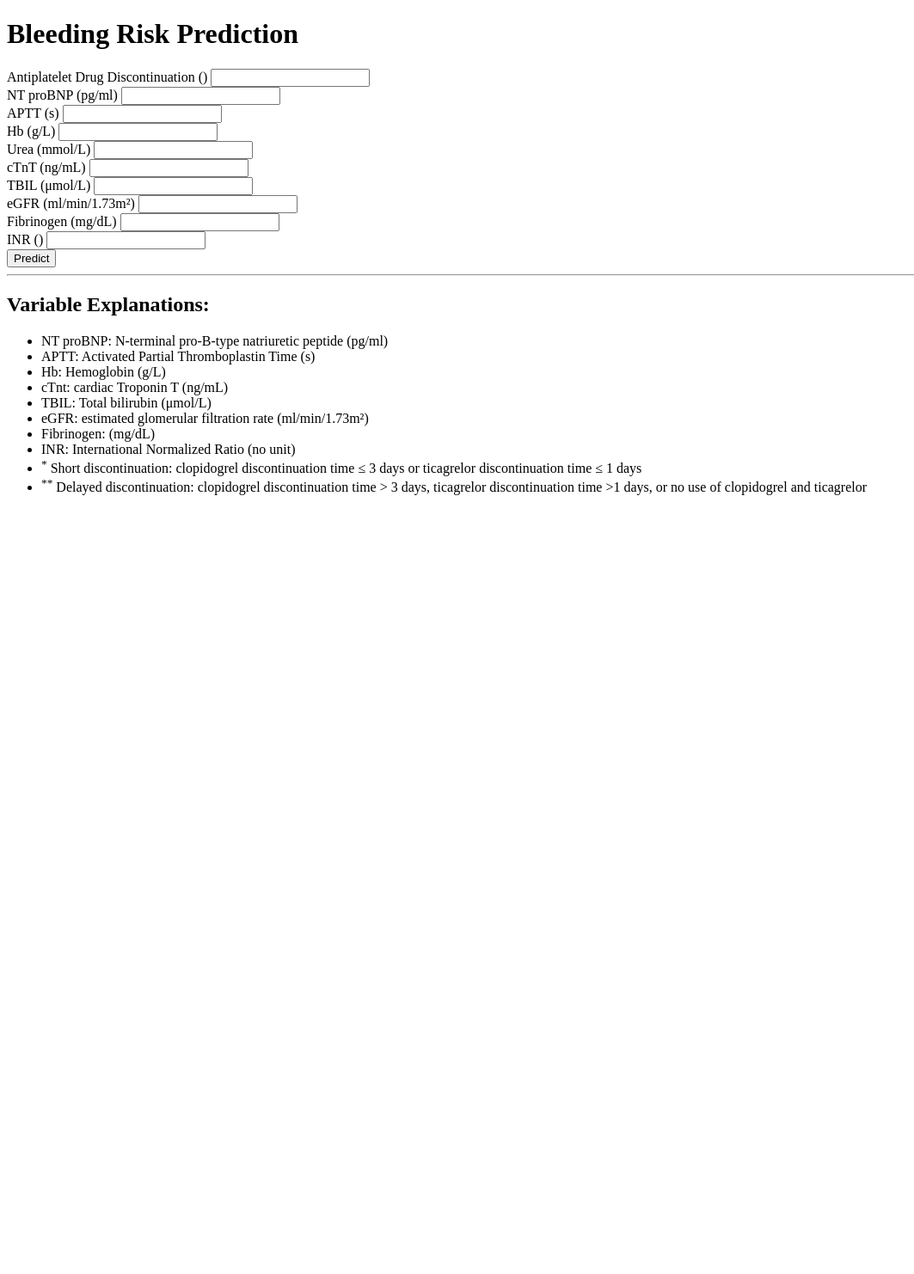
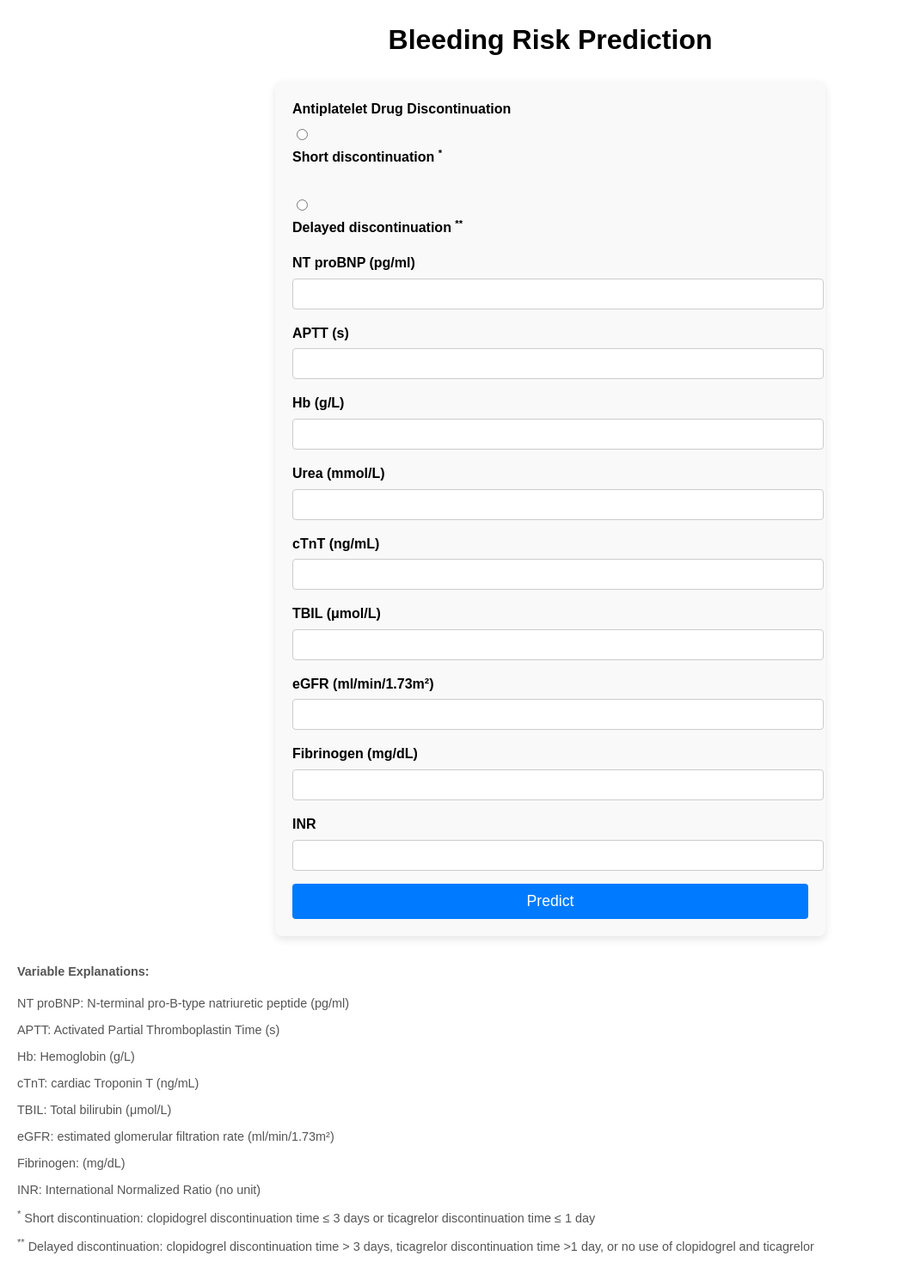
Before and after one commit to Zi1108123/bleeding-risk-prediction, a Flask app: page / in a window 1280 px wide. Shown: the whole page at 86% size, without its empty margins (0-1063 px from the left). Before the commit the page ends 576 px from the top, so only its background shows below. Run offline with Flask 3, Linux system fonts and the light colour scheme; parts of the project's set-up code (start-up, migrations or seed data) failed here and were passed over.

Commit message:
Initial commit for bleeding risk prediction project

```diff
--- a/templates/index.html
+++ b/templates/index.html
@@ -4,43 +4,136 @@
     <meta charset="UTF-8">
     <meta name="viewport" content="width=device-width, initial-scale=1.0">
     <title>Bleeding Risk Prediction</title>
+    <style>
+        body {
+            font-family: Arial, sans-serif;
+            line-height: 1.6;
+            margin: 20px;
+        }
+        h1 {
+            text-align: center;
+        }
+        form {
+            max-width: 600px;
+            margin: 0 auto;
+            background: #f9f9f9;
+            padding: 20px;
+            border-radius: 8px;
+            box-shadow: 0 4px 10px rgba(0, 0, 0, 0.1);
+        }
+        form div {
+            margin-bottom: 15px;
+        }
+        label {
+            font-weight: bold;
+            display: block;
+            margin-bottom: 5px;
+        }
+        input[type="number"], select {
+            width: 100%;
+            padding: 8px;
+            font-size: 1rem;
+            border: 1px solid #ccc;
+            border-radius: 4px;
+        }
+        button {
+            width: 100%;
+            padding: 10px;
+            background-color: #007bff;
+            color: white;
+            border: none;
+            border-radius: 4px;
+            font-size: 1.1rem;
+            cursor: pointer;
+        }
+        button:hover {
+            background-color: #0056b3;
+        }
+        .note {
+            font-size: 0.9rem;
+            color: gray;
+        }
+        .variable-explanations {
+            margin-top: 30px;
+            font-size: 0.9rem;
+            color: #555;
+        }
+        .variable-explanations ul {
+            list-style-type: none;
+            padding-left: 0;
+        }
+        .variable-explanations li {
+            margin-bottom: 8px;
+        }
+        .sup {
+            font-size: 0.7rem;
+            vertical-align: super;
+        }
+    </style>
 </head>
 <body>
     <h1>Bleeding Risk Prediction</h1>
     <form action="/predict" method="POST">
-        {% for i, feature in enumerate(top_10_features) %}
         <div>
-                <label for="feature_{{ i }}">{{ feature['name'] }} ({{ feature['unit'] }})</label>
-                {% if feature['name'] == "Antiplatelet drug discontinuation" %}
+            <label>Antiplatelet Drug Discontinuation</label>
+            <input type="radio" id="short" name="feature_0" value="1" required>
+            <label for="short">Short discontinuation <span class="sup">*</span></label><br>
+            <input type="radio" id="delayed" name="feature_0" value="2" required>
+            <label for="delayed">Delayed discontinuation <span class="sup">**</span></label>
+        </div>
         <div>
-                        <input type="radio" id="short" name="feature_{{ i }}" value="1" required>
-                        <label for="short">Short discontinuation</label>
-                        <sup>*</sup><br>
-                        <input type="radio" id="delayed" name="feature_{{ i }}" value="2" required>
-                        <label for="delayed">Delayed discontinuation</label>
-                        <sup>**</sup>
+            <label for="feature_1">NT proBNP (pg/ml)</label>
+            <input type="number" id="feature_1" name="feature_1" step="any" required>
         </div>
-                {% else %}
-                    <input type="number" id="feature_{{ i }}" name="feature_{{ i }}" step="any" required>
-                {% endif %}
+        <div>
+            <label for="feature_2">APTT (s)</label>
+            <input type="number" id="feature_2" name="feature_2" step="any" required>
         </div>
-        {% endfor %}
+        <div>
+            <label for="feature_3">Hb (g/L)</label>
+            <input type="number" id="feature_3" name="feature_3" step="any" required>
+        </div>
+        <div>
+            <label for="feature_4">Urea (mmol/L)</label>
+            <input type="number" id="feature_4" name="feature_4" step="any" required>
+        </div>
+        <div>
+            <label for="feature_5">cTnT (ng/mL)</label>
+            <input type="number" id="feature_5" name="feature_5" step="any" required>
+        </div>
+        <div>
+            <label for="feature_6">TBIL (μmol/L)</label>
+            <input type="number" id="feature_6" name="feature_6" step="any" required>
+        </div>
+        <div>
+            <label for="feature_7">eGFR (ml/min/1.73m²)</label>
+            <input type="number" id="feature_7" name="feature_7" step="any" required>
+        </div>
+        <div>
+            <label for="feature_8">Fibrinogen (mg/dL)</label>
+            <input type="number" id="feature_8" name="feature_8" step="any" required>
+        </div>
+        <div>
+            <label for="feature_9">INR</label>
+            <input type="number" id="feature_9" name="feature_9" step="any" required>
+        </div>
         <button type="submit">Predict</button>
     </form>
 
-    <hr>
-    <h2>Variable Explanations:</h2>
+    <div class="variable-explanations">
+        <strong>Variable Explanations:</strong>
         <ul>
             <li>NT proBNP: N-terminal pro-B-type natriuretic peptide (pg/ml)</li>
             <li>APTT: Activated Partial Thromboplastin Time (s)</li>
             <li>Hb: Hemoglobin (g/L)</li>
-        <li>cTnt: cardiac Troponin T (ng/mL)</li>
+            <li>cTnT: cardiac Troponin T (ng/mL)</li>
             <li>TBIL: Total bilirubin (μmol/L)</li>
             <li>eGFR: estimated glomerular filtration rate (ml/min/1.73m²)</li>
             <li>Fibrinogen: (mg/dL)</li>
             <li>INR: International Normalized Ratio (no unit)</li>
-        <li><sup>*</sup> Short discontinuation: clopidogrel discontinuation time ≤ 3 days or ticagrelor discontinuation time ≤ 1 days</li>
-        <li><sup>**</sup> Delayed discontinuation: clopidogrel discontinuation time > 3 days, ticagrelor discontinuation time >1 days, or no use of clopidogrel and ticagrelor</li>
+            <li><span class="sup">*</span> Short discontinuation: clopidogrel discontinuation time ≤ 3 days or ticagrelor discontinuation time ≤ 1 day</li>
+            <li><span class="sup">**</span> Delayed discontinuation: clopidogrel discontinuation time > 3 days, ticagrelor discontinuation time >1 day, or no use of clopidogrel and ticagrelor</li>
         </ul>
+    </div>
 </body>
 </html>
```
Also changed, not shown: templates/test.txt (added). Lines whose indentation alone changed are shown as unchanged.
